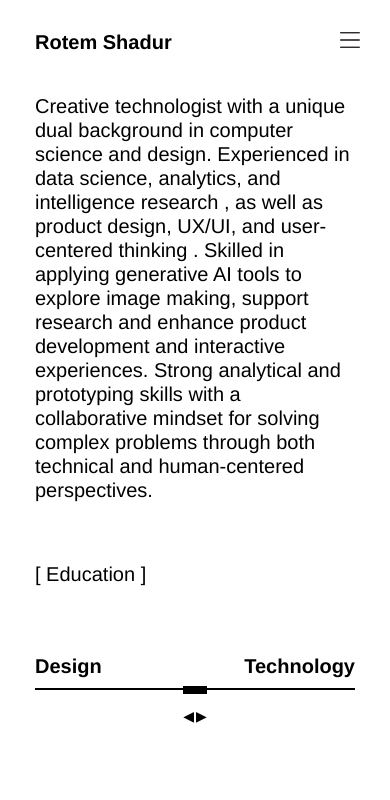
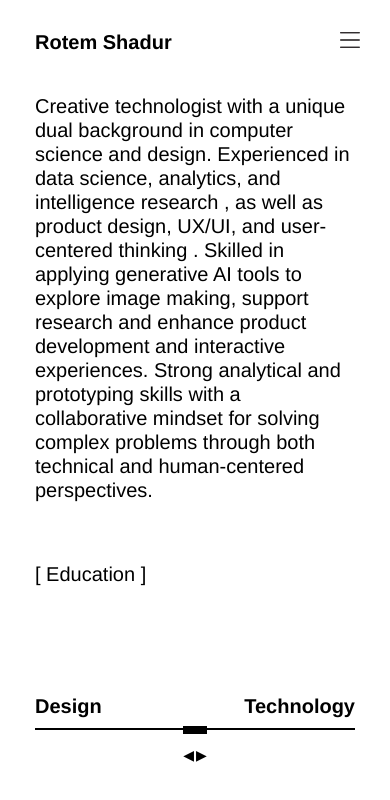
Before and after one commit to rotwem/portfolio, a React (Vite) app: page / in a window 390 px wide. Shown: the top 800 px of the page. Built offline with nearby package versions, Linux system fonts and the light colour scheme.

Commit message:
Fix slide bar positioning and arrow styling for mobile - reduce excessive padding and ensure proper font rendering

```diff
--- a/src/App.css
+++ b/src/App.css
@@ -79,7 +79,7 @@
   /* padding-right: 27px;  */
   /* Space for custom scrollbar */
   /* Ensure content doesn't overlap with slide bar on mobile */
-  padding-bottom: 20px;
+  padding-bottom: 10px;
 }
 
 /* Custom scrollbar styling to match horizontal scrollbar */
@@ -305,11 +305,17 @@
 .arrow-left {
   font-size: 16px;
   color: #000;
+  font-family: Arial, sans-serif; /* Ensure consistent font rendering */
+  line-height: 1;
+  display: inline-block;
 }
 
 .arrow-right {
   font-size: 16px;
   color: #000;
+  font-family: Arial, sans-serif; /* Ensure consistent font rendering */
+  line-height: 1;
+  display: inline-block;
 }
 
 .footer-left {
@@ -524,7 +530,7 @@
   /* Ensure slide bar container has proper spacing from bottom */
   .slide-bar-container {
     grid-column: 1;
-    padding-bottom: 80px; /* Add bottom padding to prevent cropping by browser UI */
+    padding-bottom: 40px; /* Reduced padding to prevent being too high */
     margin-bottom: 20px;
   }
 
@@ -550,6 +556,9 @@
 
   .arrow-left, .arrow-right {
     font-size: 14px; /* Slightly larger arrows on mobile */
+    font-family: Arial, sans-serif; /* Ensure consistent font rendering on mobile */
+    line-height: 1;
+    display: inline-block;
   }
 
   /* Mobile work layout - single column with title below cover */
```
